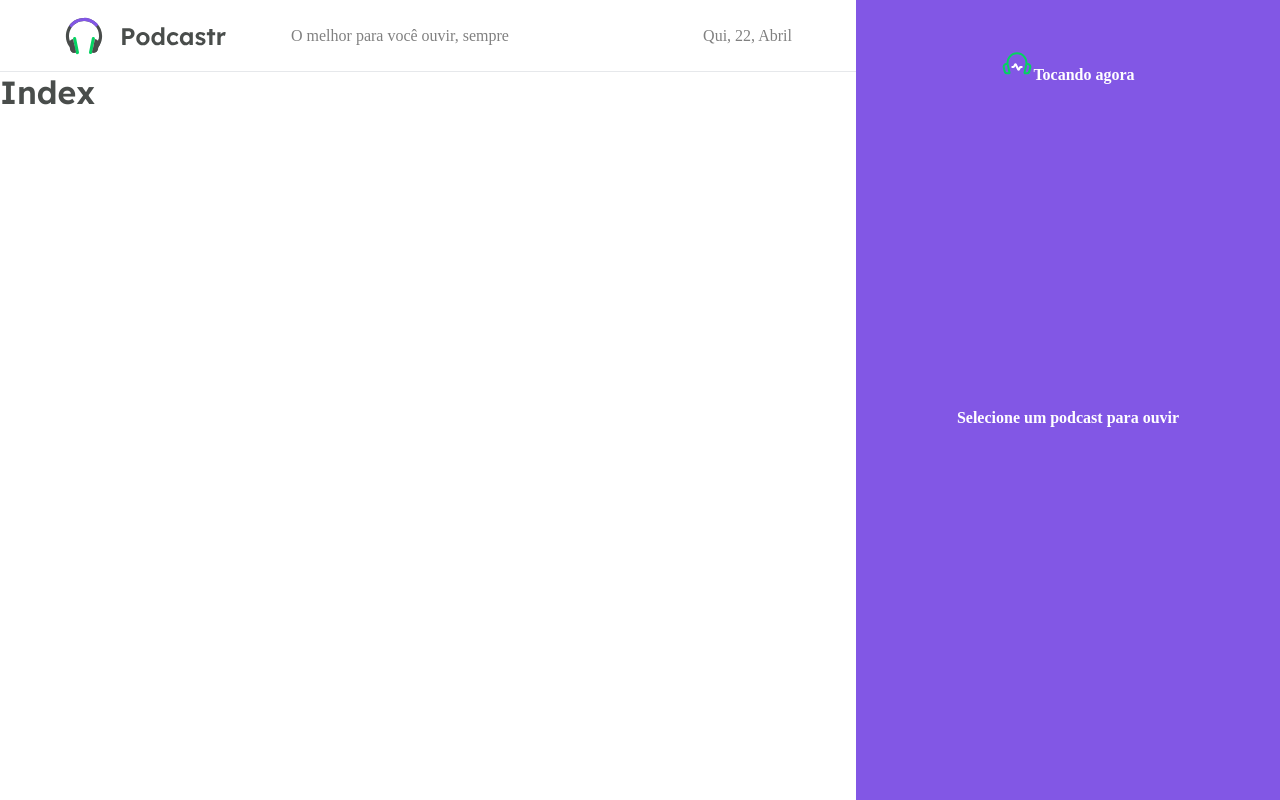
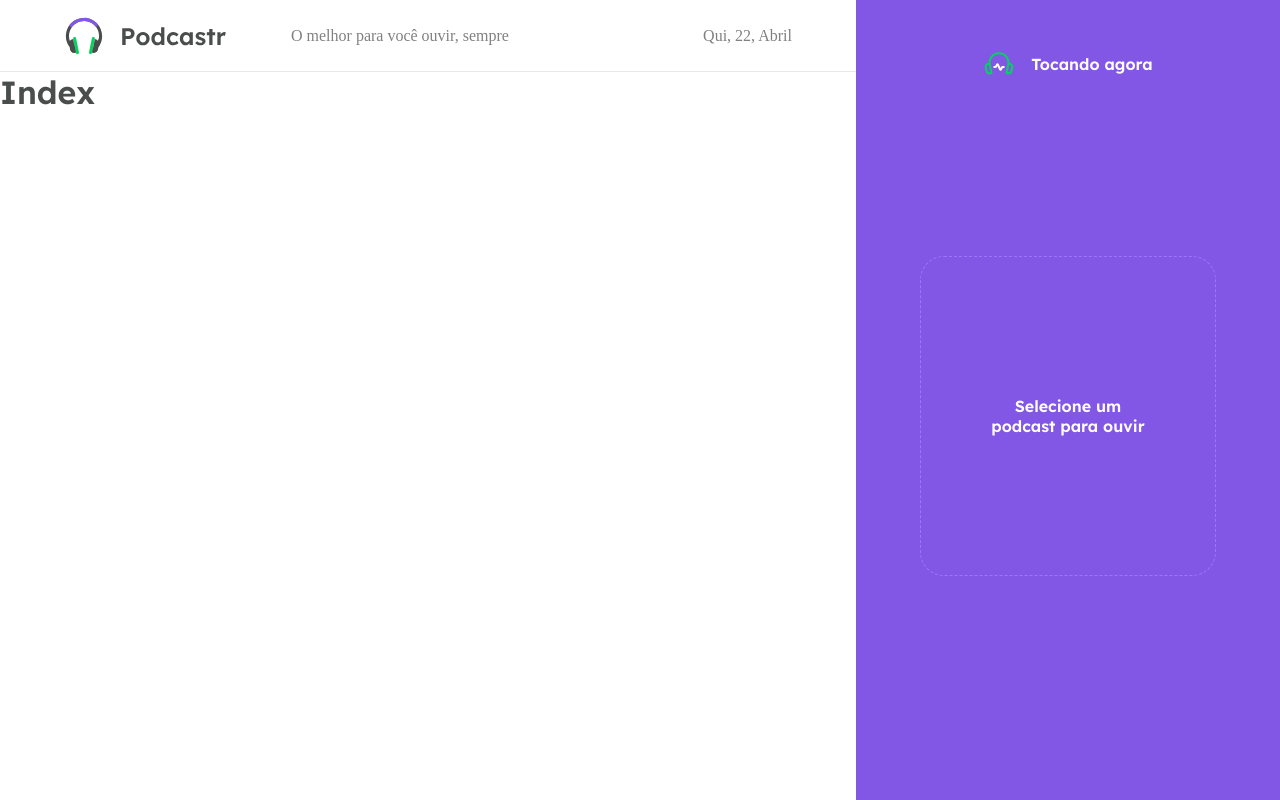
Before and after one commit to wstagf/NLW5-ReactJS, a Next.js app in the folder podcastr_next/: page / in a window 1280 px wide. Built offline with nearby package versions, Linux system fonts and the light colour scheme.

Commit message:
estilizado corpo do player

```diff
--- a/podcastr_next/src/components/player/style.module.scss
+++ b/podcastr_next/src/components/player/style.module.scss
@@ -1,13 +1,37 @@
 .playerContainer {
-   width: 26.5rem;
-   padding: 3rem 4rem;
-   height: 100vh;
+    width: 26.5rem;
+    padding: 3rem 4rem;
+    height: 100vh;
 
-   background-color: var(--purple-500);
+    background-color: var(--purple-500);
     color: var(--white);
 
     display: flex;
     flex-direction: column;
     align-items: center;
-    justify-content: space-between
-};
+    justify-content: space-between;
+
+    header {
+        display: flex;
+        align-items: center;
+        gap: 1rem;
+    }
+
+    strong {
+        font-family: Lexend, sans-serif;
+        font-weight: 600;
+    }
+}
+
+.emptyPlayer {
+    width: 100%;
+    height: 20rem;
+    border: 1.5px dashed var(--purple-300);
+    border-radius: 1.5rem;
+    background: linear-gradient(143.8deg, rdba(145, 100, 255, 0.5) 0%, rgba(0, 0, 0, 0) 100%);
+    padding: 4rem;
+    display: flex;
+    text-align: center;
+    align-items: center;
+    justify-content: center;
+}
```
